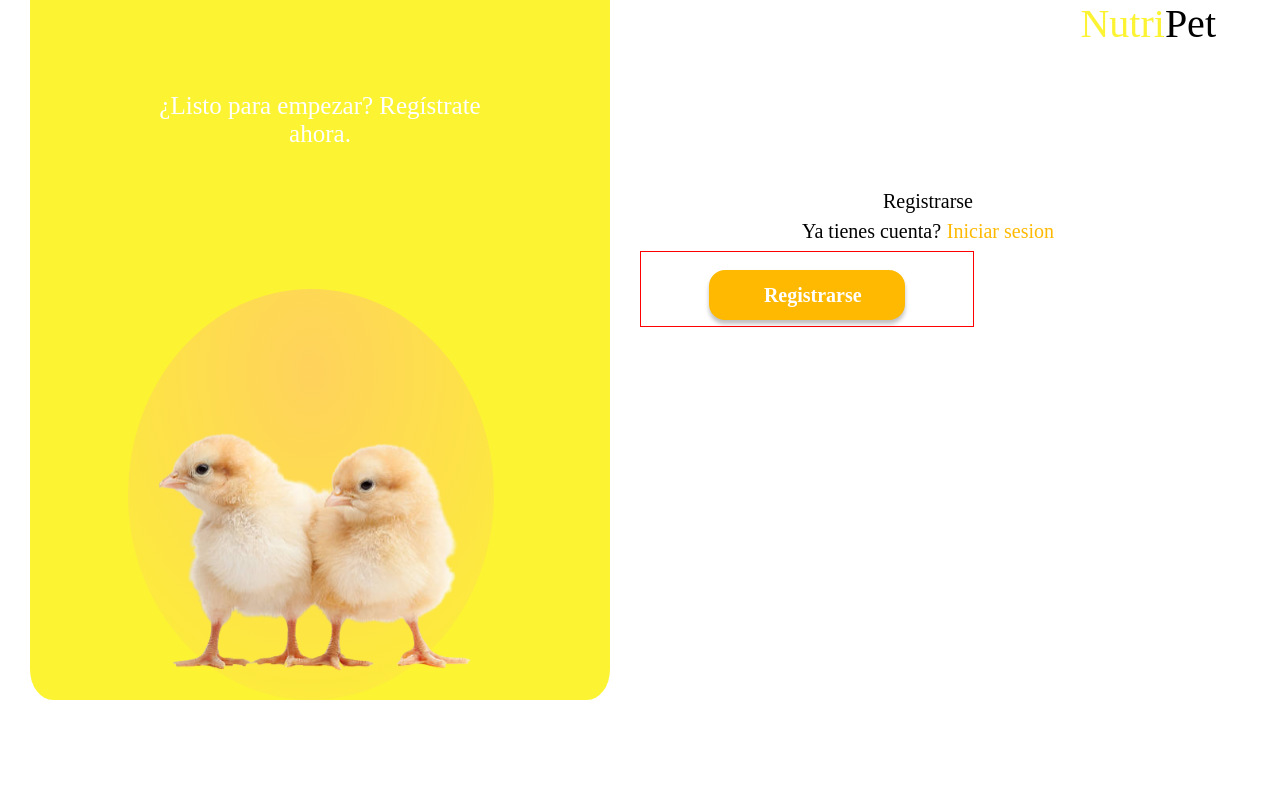
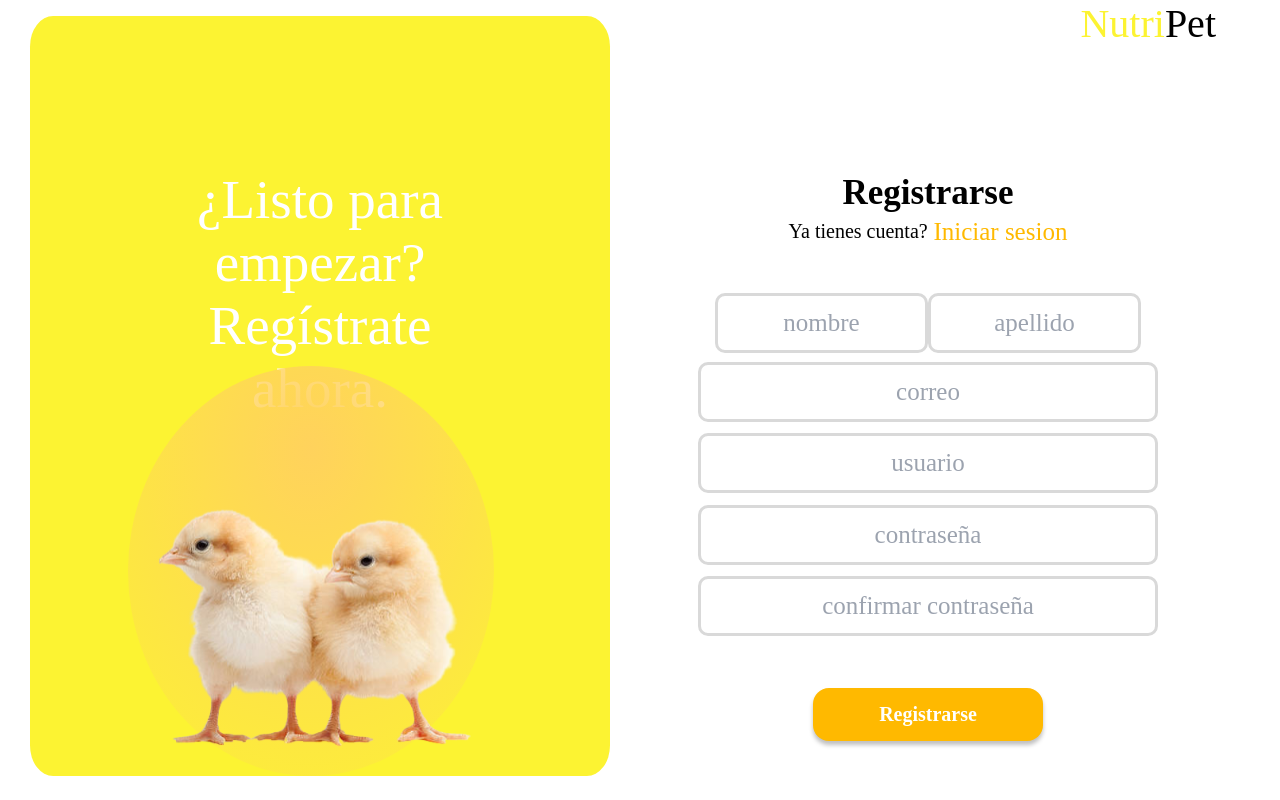
Before and after one commit to PedroPortillo0/Proyect-Nutripet, a React (Vite) app: page /Register in a window 1280 px wide. Built offline with nearby package versions, Linux system fonts and the light colour scheme.

Commit message:
[Update] FormRegister

```diff
--- a/src/components/atoms/Icon.jsx
+++ b/src/components/atoms/Icon.jsx
@@ -1,7 +1,7 @@
 
 function Icon({src}) {
     return (
-            <img src={src} className="w-12 h-12"/>
+        <img src={src} className="w-12 h-12"/>
     );
 }
 
--- a/src/components/atoms/Input.jsx
+++ b/src/components/atoms/Input.jsx
@@ -1,3 +1,5 @@
+
+
 function Input({type, placeholder, className}) {
     return (
         <input className={className}type={type} placeholder={placeholder} />
--- a/src/components/atoms/Subtitulo.jsx
+++ b/src/components/atoms/Subtitulo.jsx
@@ -3,7 +3,7 @@ import styled from 'styled-components';
 const StyledTitulo = styled.h1`
     color: #000;
     font-family: Raleway;
-    font-size: 25px;
+    font-size: 20px;
     font-style: normal;
     font-weight: 400;
     line-height: normal;
--- a/src/components/atoms/Titulo.jsx
+++ b/src/components/atoms/Titulo.jsx
@@ -3,9 +3,9 @@ import styled from "styled-components";
 const StyledTitulo = styled.div`
     color: #000;
     font-family: Patua One;
-    font-size: 20px;
+    font-size: 35px;
     font-style: normal;
-    font-weight: 400;
+    font-weight: 600;
     line-height: normal;
 `;
 
--- a/src/components/molecules/Banner.jsx
+++ b/src/components/molecules/Banner.jsx
@@ -1,6 +1,7 @@
 import React, { useState, useRef, useEffect } from "react";
 import Titulo from "../atoms/Titulo";
-
+import { Link } from "react-router-dom";
+import Login from "../../pages/Login";
 export default function Banner() {
   const [isButtonVisible, setIsButtonVisible] = useState(false);
   const buttonRef = useRef(null);
@@ -17,9 +18,11 @@ export default function Banner() {
         Nosotros te facilitaremos todo para que todo sea facil
       </h1>
       {isButtonVisible && (
-        <button className="bg-[#FFB900] text-white rounded-xl text-2xl p-1 px-4 slide-in-blurred-top">
+        <a href="/login">
+        <button className="bg-[#FFB900] text-white rounded-xl text-2xl p-1 px-4 slide-in-blurred-top" >
           Comenzar
         </button>
+        </a>
       )}
     </div>
   );
--- a/src/components/molecules/NavLading.jsx
+++ b/src/components/molecules/NavLading.jsx
@@ -1,6 +1,3 @@
-import Titulo from "../atoms/Titulo";
-
-
 import GroupEnlaces from "./GroupEnlaces";
 export default function NavLading() {
   return (
--- a/src/components/organism/FormLogin.jsx
+++ b/src/components/organism/FormLogin.jsx
@@ -19,7 +19,7 @@ const StyledContainer = styled.div`
   @media (min-width: 1024px) { //para compu
     display: flex;
     width: 100%;
-    height: 85vh;
+    height: 100vh;
   }
 
 `;
@@ -36,13 +36,12 @@ const StyledContainRegit = styled.div` //movil
   @media (min-width: 1024px) {
     display: flex;
     align-items: center;
-    padding: 80px 30px;
     width: 50%;
-    height: 94%;
-
+    height: auto;
   }
 `;
 const StyledContaincolor = styled.div`
+
   padding: 0;
   width: 100%;
   height: 95vh;
@@ -74,10 +73,12 @@ const StyledContainImagenVirculo = styled.div`
   border-radius: 50%;
 `;
 const StyledContainImagenpollito = styled.div`
-  padding: 0;
-  width: 42%;
+/* border: 1px solid; */
+  width: 50%;
   height: 65%;
   position: absolute;
+  left: 48%;
+
 `;
 const StyledContainButton = styled.div`
   display: flex;
@@ -87,14 +88,16 @@ const StyledContainButton = styled.div`
   height: 50%;
 `;
 const StyledContainTexto = styled.div`
+  display: flex;
+  align-items: end;
   width: 60%;
   height: 50%;
   color: #FFF;
   text-align: center;
   font-family: Patua One;
-  font-size: 20px;
+  font-size: 45px;
   font-style: normal;
-  font-weight: 400;
+  font-weight: 500;
   line-height: normal;
 `;
 const StyledContainLogo = styled.div`
@@ -253,7 +256,6 @@ function FormLogin() {
                 <StyledContainImagenpollito>
                   <img src={pollitoLogin} alt="imagen aqui " />
                 </StyledContainImagenpollito>
-
               </StyledContainImagen>
             </StyledContaincolor>
           </StyledContainRegit>
--- a/src/components/organism/FormRegister.jsx
+++ b/src/components/organism/FormRegister.jsx
@@ -7,6 +7,7 @@ import { Link } from "react-router-dom";
 
 
 import pollitoRegister from "../../assets/img/imagenes/pollito-registro.svg"
+import Input from "../atoms/Input";
 
 
 const StyledContainer = styled.div`
@@ -15,9 +16,10 @@ const StyledContainer = styled.div`
   height: 82vh;
 
   @media (min-width: 1024px) { //para compu
+    /* border: 1px solid red ; */
     display: flex;
     width: 100%;
-    height: 85vh;
+    height: 99vh;
   }
 
 `;
@@ -32,12 +34,11 @@ const StyledContainRegit = styled.div` //movil
   width:100%;
   height: auto;
   @media (min-width: 1024px) {
-    /* border: 1px solid; */
     display: flex;
     align-items: center;
     padding: 80px 30px;
     width: 50%;
-    height: 94%;
+    height: 100%;
 
   }
 `;
@@ -85,7 +86,7 @@ const StyledContainTexto = styled.div`
   color: #FFF;
   text-align: center;
   font-family: Patua One;
-  font-size: 25px;
+  font-size: 55px;
   font-style: normal;
   font-weight: 400;
   line-height: normal;
@@ -137,7 +138,7 @@ const StyledContainInContra = styled.div`
       color: #FFB900;
       text-align: right;
       font-family: Raleway;
-      font-size: 20px;
+      font-size: 25px;
       font-style: normal;
       font-weight: 400;
       line-height: normal;
@@ -156,20 +157,99 @@ const StyledContainInContra = styled.div`
   }
 `;
 const StyledContainButtonLogin = styled.div`
-  border: 1px solid red;
+  /* border: 1px solid red; */
   padding: 0;
   width:100%;
   height: auto;
   @media (min-width: 1024px) {
+    /* border: 1px solid; */
     display: flex;
     align-items: center;
     justify-content: center;
-    width: 58%;
+    width: 100%;
     height: 10%;
     .button{
       /* border: 1px solid; */
-      width: 59%;
+      width: 40%;
       height: 50%;
+    }
+  }
+`;
+const StyledContainForm = styled.div`
+  padding: 0;
+  width:100%;
+  height: auto;
+  @media (min-width: 1024px) {
+    /* border: 1px solid; */
+    display: flex;
+    align-items: center;
+    justify-content: center;
+    width: 100%;
+    height: 55%;
+    .nombre{
+      /* border: solid 1px red; */
+      display: flex;
+      justify-content: center;
+      margin-bottom: 2%;
+      width: 100%;
+      height: 20%;
+      .name{
+        width: 213px;
+        height: 60px;
+        flex-shrink: 0;
+        border-radius: 10px;
+        border: 3px solid #D9D9D9;
+        color: #898989;
+        text-align: center;
+        font-family: Raleway;
+        font-size: 25px;
+        font-style: normal;
+        font-weight: 400;
+        line-height: normal;
+      }
+      .apellido{
+        width: 213px;
+        height: 60px;
+        flex-shrink: 0;
+        border-radius: 10px;
+        border: 3px solid #D9D9D9;
+        color: #898989;
+        text-align: center;
+        font-family: Raleway;
+        font-size: 25px;
+        font-style: normal;
+        font-weight: 400;
+        line-height: normal;
+      }
+      }
+    .correo{
+      display: flex;
+      justify-content: center;
+      align-items: center;
+      flex-direction: column;
+      align-content: space-around;
+      /* border: 1px solid blue; */
+      width: 100%;
+      height: 80%;
+      .apellido{
+        width: 80%;
+        height: 60px;
+        flex-shrink: 0;
+        border-radius: 10px;
+        margin-bottom: 2%;
+        border: 3px solid #D9D9D9;
+        color: #898989;
+        text-align: center;
+        font-family: Raleway;
+        font-size: 25px;
+        font-style: normal;
+        font-weight: 400;
+        line-height: normal;
+      }
+    }
+    .form{
+      width: 100%;
+      height: 80%;
     }
   }
 `;
@@ -194,6 +274,7 @@ function FromRegister() {
             </StyledContainImagen>
           </StyledContaincolor>
         </StyledContainRegit>
+
         <StyledContainerForm>
           <StyledContainLogo>
             <h1 className="Nutri">Nutri</h1>
@@ -205,14 +286,51 @@ function FromRegister() {
           <StyledContainInContra>
             <h4 className="cuenta"> Ya tienes cuenta?</h4>
             <Link className="recuperar" to={"/login"}>Iniciar sesion</Link>
-            </StyledContainInContra>
-
-
+          </StyledContainInContra>
+          {/* el form aqui */}
+          <StyledContainForm>
+            <form className="form">
+              <div className="nombre">
+                <Input
+                  className={"name"}
+                  type={"text"}
+                  placeholder={"nombre"}
+                />
+                  <Input
+                  className={"apellido"}
+                  type={"text"}
+                  placeholder={"apellido"}
+                />
+              </div>
+              <div className="correo">
+              <Input
+                  className={"apellido"}
+                  type={"text"}
+                  placeholder={"correo"}
+                />
+                <Input
+                  className={"apellido"}
+                  type={"text"}
+                  placeholder={"usuario"}
+                />
+                <Input
+                  className={"apellido"}
+                  type={"password"}
+                  placeholder={"contraseña"}
+                />
+                <Input
+                  className={"apellido"}
+                  type={"password"}
+                  placeholder={"confirmar contraseña"}
+                />
+              </div>
+            </form>
+          </StyledContainForm>
           <StyledContainButtonLogin>
             <div className="button">
               <Button
               name={"Registrarse"}
-              link={"/graficas"}
+              link={"/login"}
               />
             </div>
 
--- a/src/container/App.jsx
+++ b/src/container/App.jsx
@@ -5,17 +5,15 @@ import Register from '../pages/Register';
 import RecoverPassword from '../pages/RecoverPassword'
 import Landing from '../pages/Landing';
 function App() {
+
   return (
     <BrowserRouter>
       <Routes>
-        {/* <Route path='/graf'element={<VistaGraficas/>}/> */}
+        <Route path = "/" element = {<Landing/>}/>
         <Route path='/Register'element={<Register/>}/>
         <Route path='/login'element={<Login/>}/>
         <Route path='/graficas'element={<VistaGraficas/>}/>
         <Route path='/recuperar'element={<RecoverPassword/>}/>
-        <Route path = "/landing" element = {<Landing/>}/>
-
-
       </Routes>
     </BrowserRouter>
   )
```
Also changed, not shown: src/components/atoms/InputTex.jsx (deleted).
